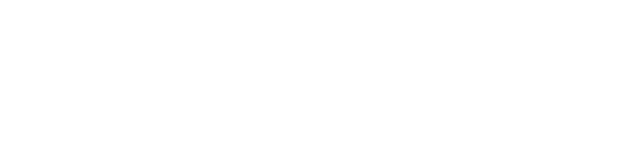
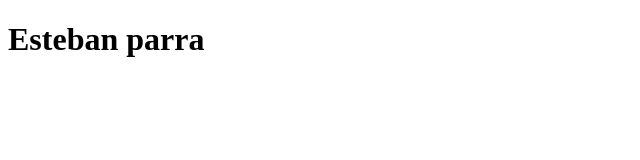
Before and after one commit to Esteban1903/Ejemplo_1, a plain HTML site: page index1.html in a window 1280 px wide. Shown: the whole page, without its empty margins (0-640 px from the left). Drawn offline with Linux system fonts and the light colour scheme.

Commit message:
name commit

```diff
--- a/index1.html
+++ b/index1.html
@@ -5,5 +5,7 @@
     <meta name="viewport" content="width=device-width, initial-scale=1.0" />
     <title>HTML</title>
   </head>
-  <body></body>
+  <body>
+    <h1>Esteban parra</h1>
+  </body>
 </html>
```
